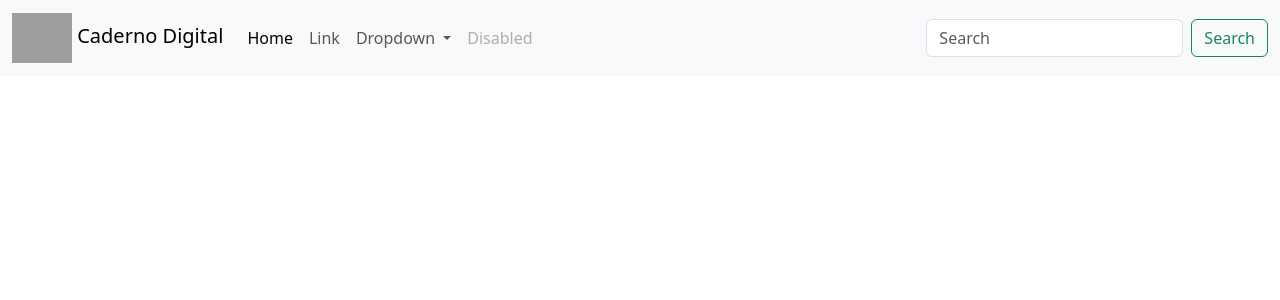
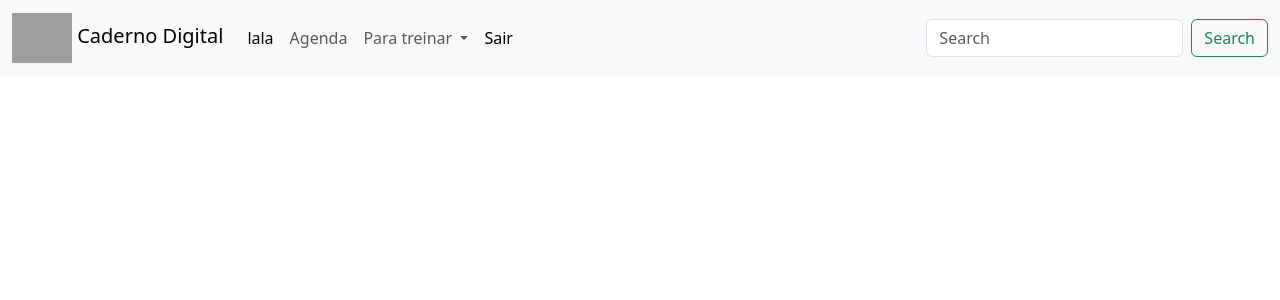
Before and after one commit to isabeba/CadernoDigital, a PHP site: page /aluno/pagina_inicial.php in a window 1280 px wide. Shown: the top 300 px of the page. Run offline with PHP 8.4, Linux system fonts and the light colour scheme; the visitor is signed in with stand-in values (Sample User, id 1); grey boxes are pictures that could not be loaded.

Commit message:
inicio pagina inicial

```diff
--- a/aluno/pagina_inicial.php
+++ b/aluno/pagina_inicial.php
@@ -1,4 +1,9 @@
 <?php
+session_start();
+if (!isset($_SESSION['aluno'])) {
+  header("Location: /login.php");
+  exit();
+}
 
 ?>
 
@@ -13,7 +18,7 @@
 <body>
     <nav class="navbar navbar-expand-lg bg-body-tertiary">
   <div class="container-fluid">
-    <a class="navbar-brand" href="#">
+    <a class="navbar-brand" href="./pagina_inicial.php">
          <img class="logo" src="../logo Caderno Digital.png" alt="Logo" width="60" height="50" class="d-inline-block align-text-top">
         Caderno Digital</a>
     <button class="navbar-toggler" type="button" data-bs-toggle="collapse" data-bs-target="#navbarSupportedContent" aria-controls="navbarSupportedContent" aria-expanded="false" aria-label="Toggle navigation">
@@ -22,24 +27,24 @@
     <div class="collapse navbar-collapse" id="navbarSupportedContent">
       <ul class="navbar-nav me-auto mb-2 mb-lg-0">
         <li class="nav-item">
-          <a class="nav-link active" aria-current="page" href="#">Home</a>
+          <a class="nav-link active" aria-current="page" href="">lala</a>
         </li>
         <li class="nav-item">
-          <a class="nav-link" href="#">Link</a>
+          <a class="nav-link" href="#">Agenda</a>
         </li>
         <li class="nav-item dropdown">
           <a class="nav-link dropdown-toggle" href="#" role="button" data-bs-toggle="dropdown" aria-expanded="false">
-            Dropdown
+            Para treinar
           </a>
           <ul class="dropdown-menu">
-            <li><a class="dropdown-item" href="#">Action</a></li>
-            <li><a class="dropdown-item" href="#">Another action</a></li>
+            <li><a class="dropdown-item" href="/tcc_quiz/quiz_app/index.php">Questões</a></li>
+            <li><a class="dropdown-item" href="#">Meu desenpenho</a></li>
             <li><hr class="dropdown-divider"></li>
-            <li><a class="dropdown-item" href="#">Something else here</a></li>
+            <li><a class="dropdown-item" href="#">Prova Mensal</a></li>
           </ul>
         </li>
         <li class="nav-item">
-          <a class="nav-link disabled" aria-disabled="true">Disabled</a>
+          <a class="nav-link active" href="/logout.php" >Sair</a>
         </li>
       </ul>
       <form class="d-flex" role="search">
```
